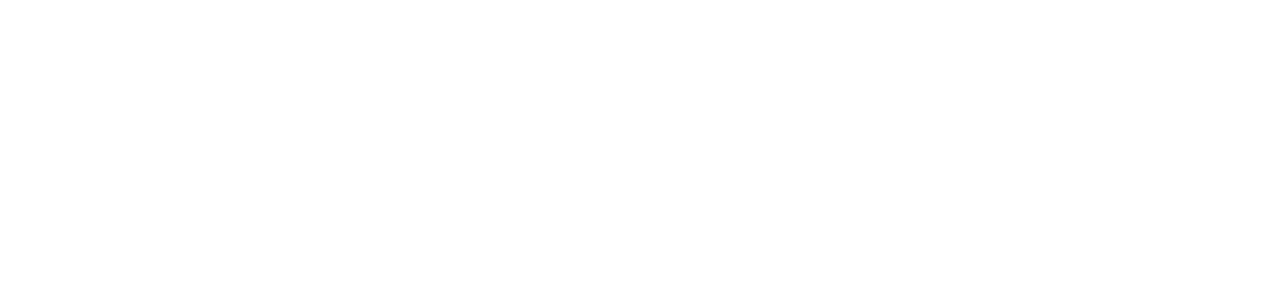
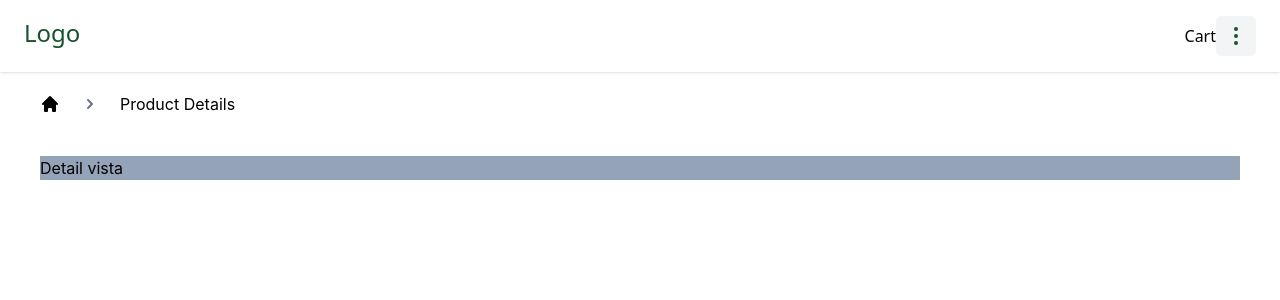
Before and after one commit to gavrilciunterei/inditex, a React (Create React App) app: page /detail/1 in a window 1280 px wide. Before the commit this address had no page. Shown: the top 300 px of the page. Built offline with nearby package versions, Linux system fonts and the light colour scheme.

Commit message:
header and breadcrumbs

```diff
--- a/src/App.jsx
+++ b/src/App.jsx
@@ -1,17 +1,23 @@
-import { Routes, Route } from 'react-router-dom';
 import { Provider } from 'react-redux';
 import store from './store/rootStore';
-import Detail from './views/Detail';
-import Home from './views/Home';
+
 import './locale/index';
+import Navbar from './components/Navbar';
+import { useLocation, useRoutes } from 'react-router-dom';
+import Breadcrumb from './components/Breadcrumbs/Breadcrumbs';
+import { routes } from './routes';
 
 function App() {
+  const pages = useRoutes(routes);
+  const location = useLocation();
+
   return (
     <Provider store={store}>
-      <Routes>
-        <Route path="/" element={<Home />} />
-        <Route path="detail/" element={<Detail />} />
-      </Routes>
+      <Navbar />
+      <div className="mr-10 ml-10 mt-5">
+        <Breadcrumb routes={routes} currentPath={location.pathname} />
+        {pages}
+      </div>
     </Provider>
   );
 }
--- /dev/null
+++ b/src/assets/img/Arrow.jsx
@@ -0,0 +1,22 @@
+import React from 'react';
+
+function Arrow() {
+  return (
+    <span className="mx-5 text-gray-500 dark:text-gray-300">
+      <svg
+        xmlns="http://www.w3.org/2000/svg"
+        className="w-5 h-5"
+        viewBox="0 0 20 20"
+        fill="currentColor"
+      >
+        <path
+          fill-rule="evenodd"
+          d="M7.293 14.707a1 1 0 010-1.414L10.586 10 7.293 6.707a1 1 0 011.414-1.414l4 4a1 1 0 010 1.414l-4 4a1 1 0 01-1.414 0z"
+          clip-rule="evenodd"
+        />
+      </svg>
+    </span>
+  );
+}
+
+export default Arrow;
--- /dev/null
+++ b/src/assets/img/Home.jsx
@@ -0,0 +1,16 @@
+import React from 'react';
+
+function Arrow() {
+  return (
+    <svg
+      xmlns="http://www.w3.org/2000/svg"
+      className="w-5 h-5"
+      viewBox="0 0 20 20"
+      fill="currentColor"
+    >
+      <path d="M10.707 2.293a1 1 0 00-1.414 0l-7 7a1 1 0 001.414 1.414L4 10.414V17a1 1 0 001 1h2a1 1 0 001-1v-2a1 1 0 011-1h2a1 1 0 011 1v2a1 1 0 001 1h2a1 1 0 001-1v-6.586l.293.293a1 1 0 001.414-1.414l-7-7z" />
+    </svg>
+  );
+}
+
+export default Arrow;
--- /dev/null
+++ b/src/components/Breadcrumbs/BreadcrumbLink.jsx
@@ -0,0 +1,8 @@
+import { generatePath, Link } from 'react-router-dom';
+
+const BreadcrumbLink = ({ params, showTextOnly, path, text, textOnly }) => {
+  const link = generatePath(path, params);
+  return textOnly ? text : <Link to={link}>{text}</Link>;
+};
+
+export default BreadcrumbLink;
--- /dev/null
+++ b/src/components/Breadcrumbs/Breadcrumbs.jsx
@@ -0,0 +1,40 @@
+import { Fragment, useEffect, useState } from 'react';
+import { matchRoutes } from 'react-router-dom';
+import BreadcrumbLink from './BreadcrumbLink';
+import HomeLink from './HomeLink';
+import Arrow from '../../assets/img/Arrow';
+
+const Breadcrumb = (props) => {
+  const { routes, currentPath } = props;
+  const [breadCrumbs, setbreadCrumbs] = useState([]);
+  const [params, setParams] = useState({});
+
+  useEffect(() => {
+    const [matchedRoute] = matchRoutes(routes, currentPath, '/');
+    const { breadCrumbs } = matchedRoute.route;
+
+    setParams(matchedRoute.params);
+    setbreadCrumbs(breadCrumbs);
+  }, [routes, currentPath]);
+
+  return (
+    <div className="flex items-center">
+      {breadCrumbs.length > 0 && <HomeLink />}
+      {breadCrumbs.map((crumb, index) => {
+        const isLast = breadCrumbs.indexOf(crumb) === breadCrumbs.length - 1;
+        return (
+          <Fragment key={index}>
+            <Arrow />
+            <BreadcrumbLink
+              params={params}
+              path={crumb.path}
+              text={crumb.text}
+              textOnly={isLast}
+            />
+          </Fragment>
+        );
+      })}
+    </div>
+  );
+};
+export default Breadcrumb;
--- /dev/null
+++ b/src/components/Breadcrumbs/HomeLink.jsx
@@ -0,0 +1,12 @@
+import { Link } from 'react-router-dom';
+import Home from '../../assets/img/Home';
+
+const HomeLink = () => {
+  return (
+    <Link to="/">
+      <Home />
+    </Link>
+  );
+};
+
+export default HomeLink;
--- /dev/null
+++ b/src/components/Dropdown.jsx
@@ -0,0 +1,81 @@
+import React, { useEffect, useRef, useState } from 'react';
+import i18next from 'i18next';
+import { useTranslation } from 'react-i18next';
+
+function Dropdown() {
+  const [openModal, setOpenModal] = useState(false);
+  const { t } = useTranslation();
+  const wrapperRef = useRef(null);
+  useOutsideAlerter(wrapperRef);
+
+  const handleChangeLanguage = (language) => {
+    i18next.changeLanguage(language);
+    setOpenModal(false);
+  };
+
+  function useOutsideAlerter(ref) {
+    useEffect(() => {
+      /**
+       * Alert if clicked on outside of element
+       */
+      function handleClickOutside(event) {
+        if (ref.current && !ref.current.contains(event.target)) {
+          setOpenModal(false);
+        }
+      }
+
+      // Bind the event listener
+      document.addEventListener('mousedown', handleClickOutside);
+      return () => {
+        // Unbind the event listener on clean up
+        document.removeEventListener('mousedown', handleClickOutside);
+      };
+    }, [ref]);
+  }
+
+  return (
+    <div className="relative" ref={wrapperRef}>
+      <button
+        className="block p-2  bg-gray-100 rounded-md"
+        onClick={() => setOpenModal(!openModal)}
+      >
+        <svg
+          xmlns="http://www.w3.org/2000/svg"
+          className="w-6 h-6 text-green-900 hover:text-green-700"
+          fill="none"
+          viewBox="0 0 24 24"
+          stroke="currentColor"
+        >
+          <path
+            strokeLinecap="round"
+            strokeLinejoin="round"
+            strokeWidth="2"
+            d="M12 5v.01M12 12v.01M12 19v.01M12 6a1 1 0 110-2 1 1 0 010 2zm0 7a1 1 0 110-2 1 1 0 010 2zm0 7a1 1 0 110-2 1 1 0 010 2z"
+          />
+        </svg>
+      </button>
+
+      <div
+        className={`${
+          !openModal && 'hidden'
+        } absolute right-0 w-32 py-2 mt-2 bg-gray-100 rounded-md shadow-xl`}
+      >
+        <button
+          onClick={() => handleChangeLanguage('es')}
+          className="block w-32 px-4 py-2 text-sm text-left text-gray-700 hover:bg-green-900 hover:text-white "
+        >
+          🇪🇸 {t('general.language_es')}
+        </button>
+
+        <button
+          onClick={() => handleChangeLanguage('en')}
+          className="block w-32 px-4 py-2 text-sm  text-left text-gray-700 hover:bg-green-900 hover:text-white "
+        >
+          🇺🇸 {t('general.language_en')}
+        </button>
+      </div>
+    </div>
+  );
+}
+
+export default Dropdown;
--- /dev/null
+++ b/src/components/Navbar.jsx
@@ -0,0 +1,24 @@
+import React from 'react';
+import { Link } from 'react-router-dom';
+import Dropdown from './Dropdown';
+
+function Navbar() {
+  return (
+    <nav className="font-sans flex vtext-center flex-row text-left justify-between py-4 px-6 bg-white shadow sm:items-baseline w-full">
+      <div className="mb-2 sm:mb-0">
+        <Link
+          to="/"
+          className="text-2xl no-underline text-green-900 hover:text-green-700"
+        >
+          Logo
+        </Link>
+      </div>
+      <div className="flex justify-center items-center">
+        <h1>Cart </h1>
+        <Dropdown />
+      </div>
+    </nav>
+  );
+}
+
+export default Navbar;
--- a/src/locale/en.json
+++ b/src/locale/en.json
@@ -1,5 +1,7 @@
 {
   "general": {
-    "search": "Search"
+    "search": "Search",
+    "language_es": "Spanish",
+    "language_en": "English"
   }
 }
--- a/src/locale/es.json
+++ b/src/locale/es.json
@@ -1,5 +1,7 @@
 {
   "general": {
-    "search": "Buscar"
+    "search": "Buscar",
+    "language_es": "Español",
+    "language_en": "Inglés"
   }
 }
--- /dev/null
+++ b/src/routes.js
@@ -0,0 +1,15 @@
+import Detail from './views/Detail';
+import Home from './views/Home';
+
+export const routes = [
+  {
+    path: '/',
+    element: <Home />,
+    breadCrumbs: [],
+  },
+  {
+    path: 'detail/:id',
+    element: <Detail />,
+    breadCrumbs: [{ path: '/detail/:id', text: 'Product Details' }],
+  },
+];
--- a/src/views/Detail.jsx
+++ b/src/views/Detail.jsx
@@ -2,8 +2,8 @@
 
 function Detail() {
   return (
-    <div>
-      <h1>Detail</h1>
+    <div className="mt-10 bg-slate-400">
+      <h1>Detail vista</h1>
     </div>
   );
 }
```
